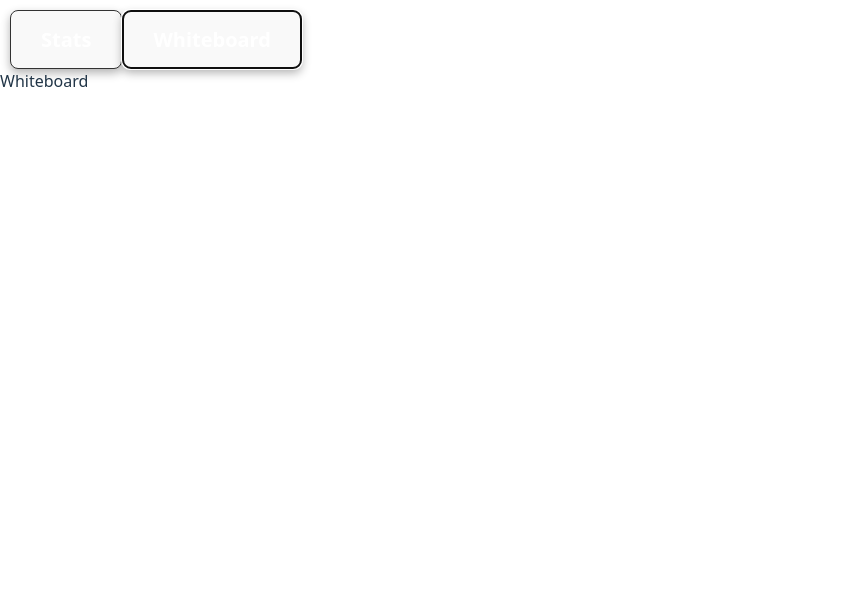
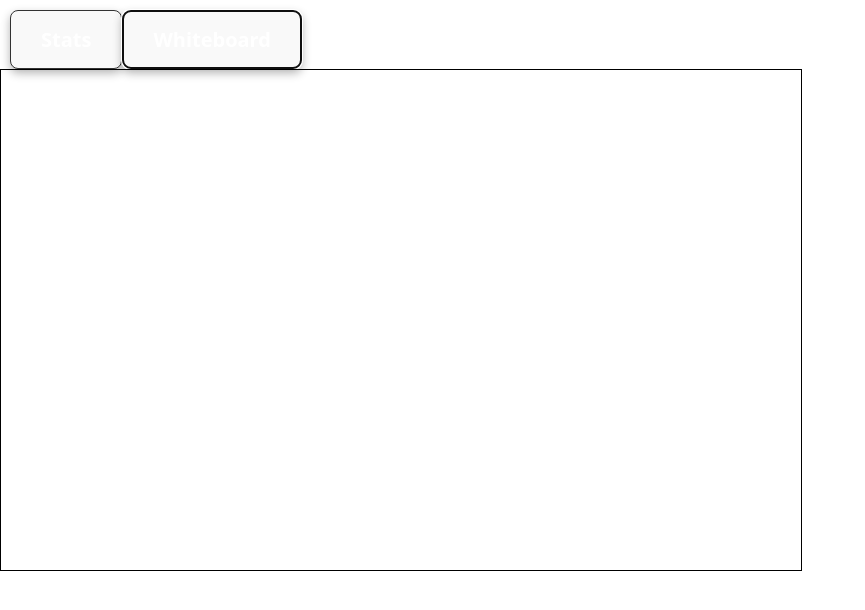
Before and after one commit to jrosario0225/volleyball-tracker, a React (Vite) app: page / in a window 1280 px wide. Both pictures are taken after a click on the button "Whiteboard". Shown: the top 610 px of the page, without its empty margins (0-865 px from the left). Built offline with nearby package versions, Linux system fonts and the light colour scheme.

Commit message:
added mouse drawing

```diff
--- a/src/components/shared/Whiteboard.jsx
+++ b/src/components/shared/Whiteboard.jsx
@@ -1,9 +1,49 @@
 import React from "react";
+import { useRef, useState } from "react";
 
 function Whiteboard() {
+
+    const canvasRef = useRef(null)
+    const [isDrawing, setIsDrawing] = useState(false)
+    const [color, setColor] = useState("#000000")
+    const [isEraser, setIsEraser] = useState(false)
+
+    const startDrawing = (e) => {
+        const canvas = canvasRef.current
+        const ctx = canvas.getContext("2d")
+        ctx.beginPath()
+        ctx.moveTo(e.nativeEvent.offsetX, e.nativeEvent.offsetY)
+        setIsDrawing(true)
+    }
+
+
+    const draw = (e) => {
+        if (!isDrawing) return
+        const canvas = canvasRef.current
+        const ctx = canvas.getContext("2d")
+        ctx.lineWidth = 4
+        ctx.lineCap = "round"
+        ctx.strokeStyle = isEraser ? "#ffffff" : color
+        ctx.lineTo(e.nativeEvent.offsetX, e.nativeEvent.offsetY)
+        ctx.stroke()
+    }
+
+    const stopDrawing = () => {
+        setIsDrawing(false)
+    }
+
     return (
         <div className="whiteboard">
-            <p>Whiteboard</p>
+            <canvas
+                ref={canvasRef}
+                width={800}
+                height={500}
+                style={{border: "1px solid black", cursor: "crosshair"}}
+                onMouseDown={startDrawing}
+                onMouseMove={draw}
+                onMouseUp={stopDrawing}
+                onMouseLeave={stopDrawing}
+            />
         </div>
     )
 }
```
